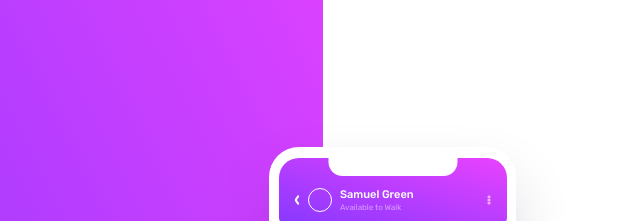
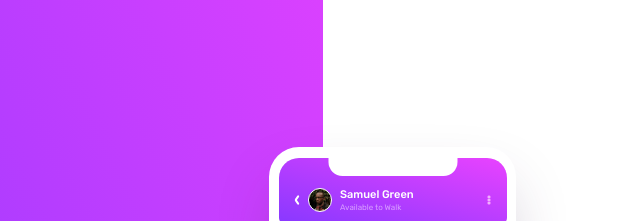
Before and after one commit to jeffabenoja/Chat-App-CSS-Ilustration, a plain HTML site: page index.html in a window 1280 px wide. Shown: the top 221 px of the page, 97-737 px from the left. Drawn offline with Linux system fonts and the light colour scheme; the site is published under a folder, as on GitHub Pages, so addresses that start at the root find nothing.

Commit message:
Update style.css

```diff
--- a/CSS assets/style.css
+++ b/CSS assets/style.css
@@ -241,7 +241,7 @@ body {
 }
 
 .friend-icon {
-    background-image: url(/images/avatar.jpg);
+    background-image: url(../images/avatar.jpg);
     border: 1px solid var(--clr-primary-400);
     width: 2.4rem;
     height: 2.4rem;
```
